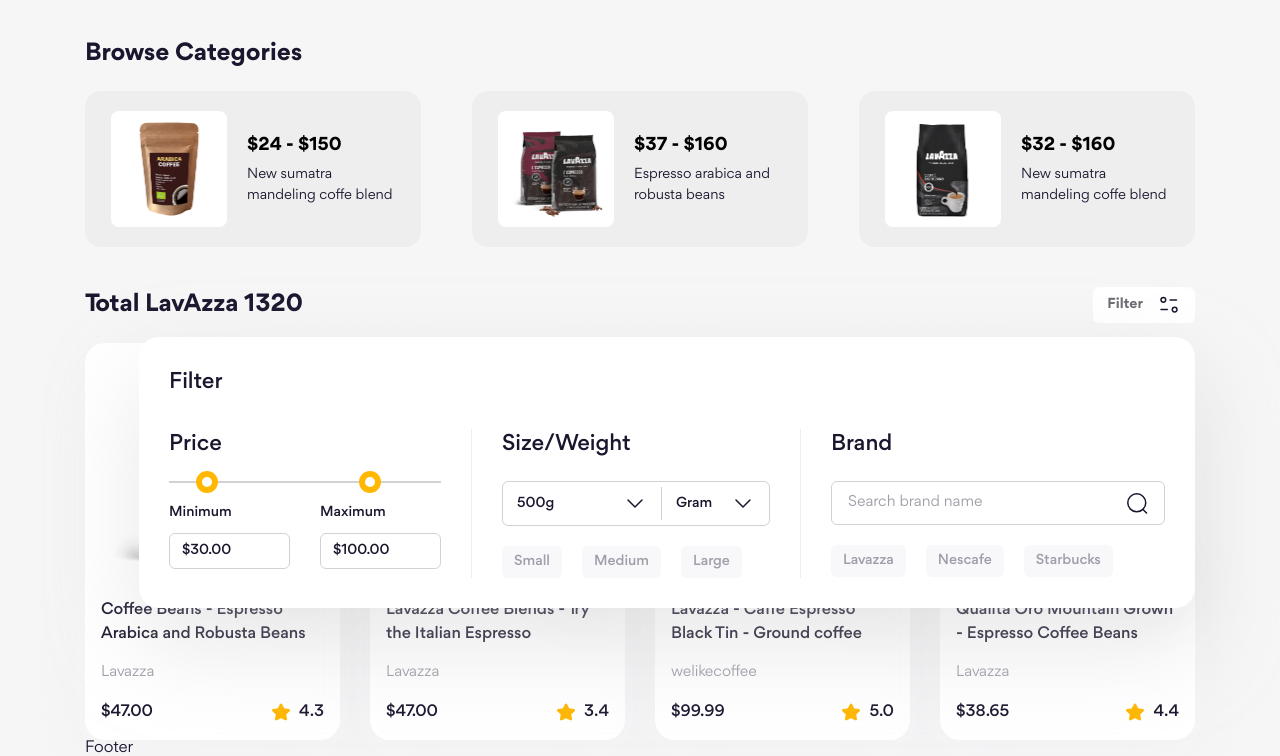
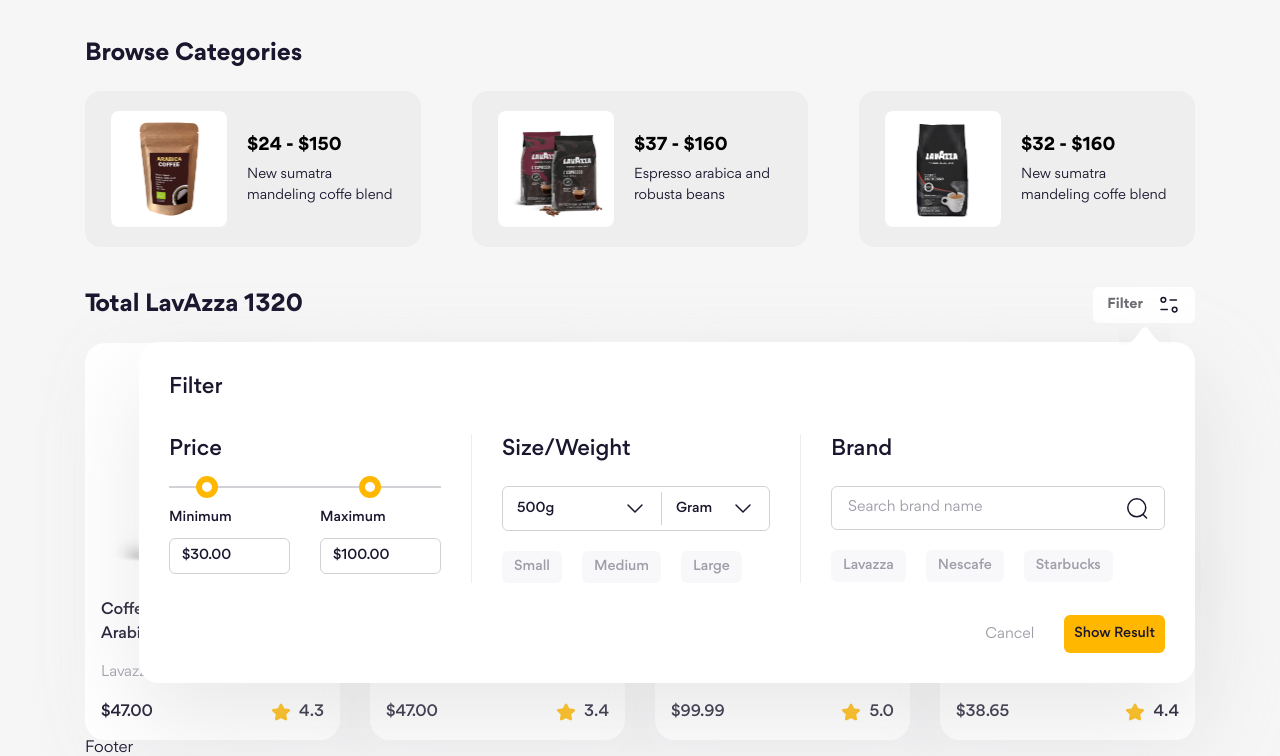
Before and after one commit to tanphat0226/html-css-grocery-mart, a website: page index.html in a window 1280 px wide. Shown: the part 530-1286 px from the top of the page. Drawn offline with Linux system fonts and the light colour scheme.

Commit message:
filter product section #3

```diff
--- a/index.html
+++ b/index.html
@@ -112,6 +112,7 @@
             </button>
 
             <div class="filter">
+              <img src="./assets/icons/arrow-up.png" alt="" class="filter__arrow" />
               <h3 class="filter__heading">Filter</h3>
 
               <form action="" class="filter__form">
@@ -225,6 +226,11 @@
                     </div>
                   </div>
                 </div>
+
+                <div class="filter__row filter__footer">
+                  <button class="btn btn--text filter__cancel">Cancel</button>
+                  <button class="btn btn--primary filter__submit">Show Result</button>
+                </div>
               </form>
             </div>
           </div>
--- a/scss/components/_buttons.scss
+++ b/scss/components/_buttons.scss
@@ -36,3 +36,49 @@
     margin-top: 8px;
   }
 }
+
+.btn {
+  padding: 0 20px;
+  height: 46px;
+  border-radius: 6px;
+
+  background-color: #9e9da8;
+
+  font-size: 1.8rem;
+  font-weight: 500;
+
+  user-select: none;
+
+  + .btn {
+    margin-left: 20px;
+  }
+
+  &--text {
+    color: #9e9da8;
+    background-color: transparent;
+    font-weight: 400;
+  }
+
+  &--primary {
+    background-color: #ffb700;
+  }
+
+  &--outline {
+    background: transparent;
+    border: 1px solid #d2d1d6;
+  }
+
+  &--rounded {
+    border-radius: 999px;
+  }
+
+  &[disabled],
+  &--disable {
+    opacity: 0.5;
+    pointer-events: none;
+  }
+
+  &:hover {
+    opacity: 0.9;
+  }
+}
--- a/scss/components/_filter-form.scss
+++ b/scss/components/_filter-form.scss
@@ -4,7 +4,7 @@
 
 .filter {
   position: absolute;
-  top: 50px;
+  top: 55px;
   right: 0;
   z-index: 1;
 
@@ -13,6 +13,13 @@
   border-radius: 20px;
   background-color: var(--filter-form-bg);
   box-shadow: 0px 40px 90px var(--filter-form-shadow);
+
+  &__arrow {
+    position: absolute;
+    top: -15px;
+    right: 24px;
+    height: 20.5px;
+  }
 
   &__heading,
   &__form-label {
@@ -175,4 +182,23 @@
     margin: 0 30px;
     background-color: #eee;
   }
+
+  &__footer {
+    margin-top: 32px;
+    justify-content: flex-end;
+  }
+
+  &__cancel,
+  &__submit {
+    height: 38px;
+    padding: 0 10px;
+  }
+
+  &__cancel {
+    font-size: 1.5rem;
+  }
+
+  &__submit {
+    font-size: 1.4rem;
+  }
 }
```
Also changed, not shown: assets/css/main.css, assets/icons/arrow-up.png (added), 1 other file.
